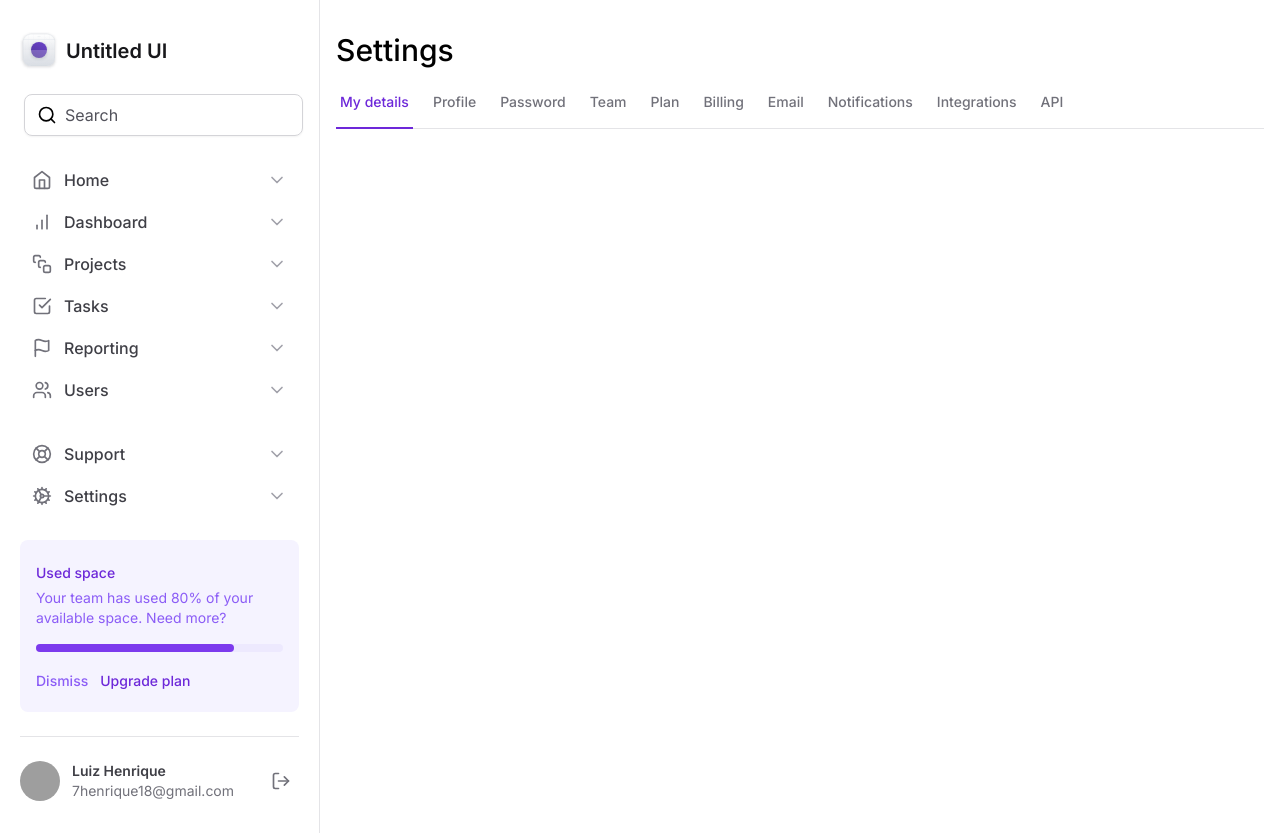
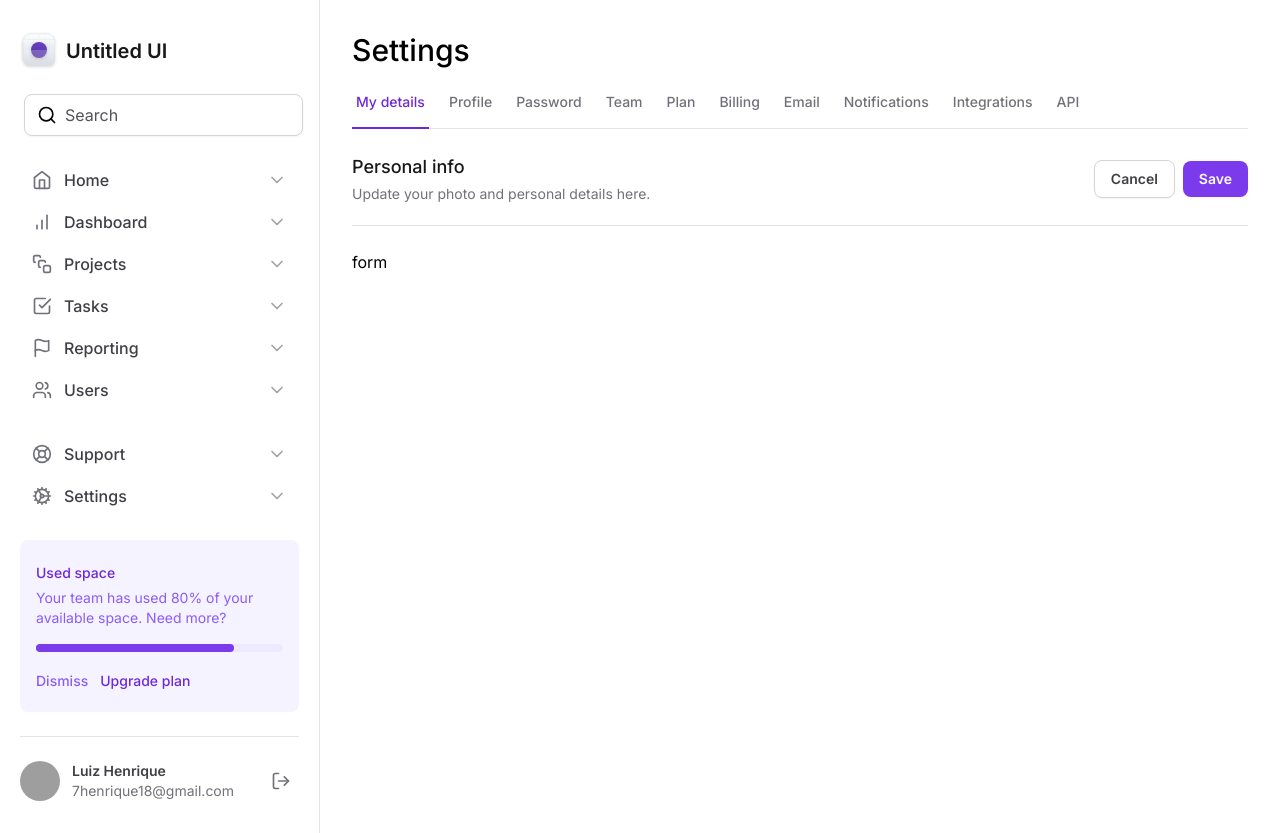
Before and after one commit to lui7henrique/tailwind-nextjs, a Next.js app: page / in a window 1280 px wide. Built offline with nearby package versions, Linux system fonts and the light colour scheme; grey boxes are pictures that could not be loaded.

Commit message:
feat: Form initial structure

```diff
--- a/package.json
+++ b/package.json
@@ -16,13 +16,14 @@
     "autoprefixer": "10.4.14",
     "eslint": "8.46.0",
     "eslint-config-next": "13.4.13",
+    "framer-motion": "^10.15.1",
+    "lucide-react": "^0.263.1",
     "next": "13.4.13",
     "postcss": "8.4.27",
     "react": "18.2.0",
     "react-dom": "18.2.0",
     "tailwindcss": "3.3.3",
-    "typescript": "5.1.6",
-    "lucide-react": "^0.263.1"
+    "typescript": "5.1.6"
   },
   "devDependencies": {
     "@rocketseat/eslint-config": "^2.1.0",
--- a/src/app/layout.tsx
+++ b/src/app/layout.tsx
@@ -20,7 +20,7 @@
       <body className={inter.className}>
         <div className="grid min-h-screen grid-cols-app">
           <Sidebar />
-          <main className="px-4 pb-12 pt-8">{children}</main>
+          <main className="px-8 pb-12 pt-8">{children}</main>
         </div>
       </body>
     </html>
--- a/src/app/page.tsx
+++ b/src/app/page.tsx
@@ -6,6 +6,38 @@
       <h1 className="to-zinc-900 text-3xl font-medium">Settings</h1>
 
       <SettingsTabs />
+
+      <div className="mt-6 flex flex-col">
+        <div className="flex items-center justify-between border-b border-zinc-200 pb-5">
+          <div className="space-y-1">
+            <h2 className="text-lg font-medium text-zinc-900">Personal info</h2>
+            <span className="text-sm text-zinc-500">
+              Update your photo and personal details here.
+            </span>
+          </div>
+
+          <div className="flex items-center gap-2">
+            <button
+              type="button"
+              className="rounded-lg border border-zinc-300 px-4 py-2 text-sm font-semibold text-zinc-700 shadow-sm hover:bg-zinc-50"
+            >
+              Cancel
+            </button>
+
+            <button
+              type="submit"
+              form="settings"
+              className="rounded-lg bg-violet-600 px-4 py-2 text-sm font-semibold text-white shadow-sm hover:bg-violet-700"
+            >
+              Save
+            </button>
+          </div>
+        </div>
+
+        <form id="settings" className="mt-6 flex w-full flex-col">
+          form
+        </form>
+      </div>
     </>
   )
 }
--- a/src/components/SettingsTabs/TabItem.tsx
+++ b/src/components/SettingsTabs/TabItem.tsx
@@ -1,6 +1,7 @@
 'use client'
 
 import * as Tabs from '@radix-ui/react-tabs'
+import { motion } from 'framer-motion'
 
 export interface TabItemProps {
   value: string
@@ -14,10 +15,13 @@
       value={value}
       className="relative px-1 pb-4 text-sm font-medium text-zinc-500 hover:text-violet-700 data-[state=active]:text-violet-700"
     >
-      <span>{title}</span>
+      <span className="whitespace-nowrap">{title}</span>
 
       {isSelected && (
-        <div className="absolute -bottom-px left-0 right-0 h-0.5 bg-violet-700" />
+        <motion.div
+          layoutId="activeTab"
+          className="absolute -bottom-px left-0 right-0 h-0.5 bg-violet-700"
+        />
       )}
     </Tabs.Trigger>
   )
```
Also changed, not shown: 1 other file (tests, documents, lock files or other folders).
